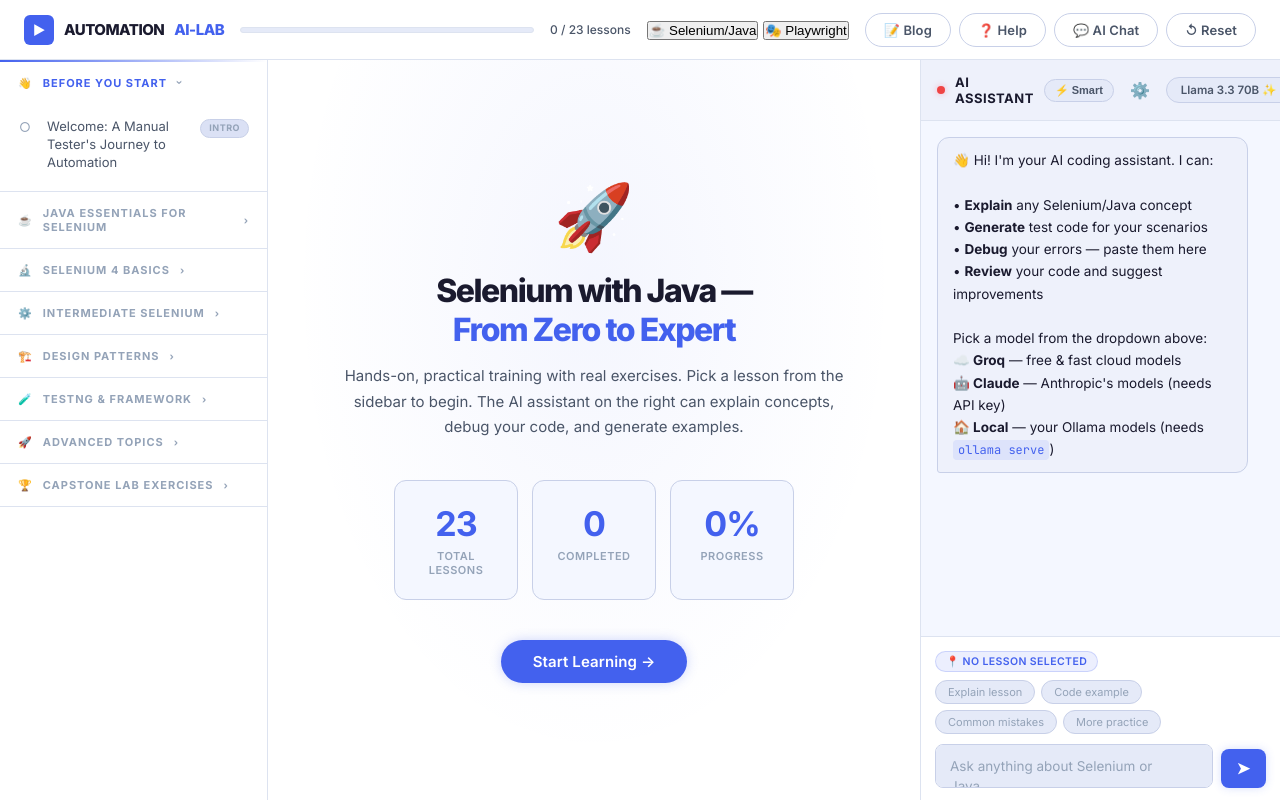
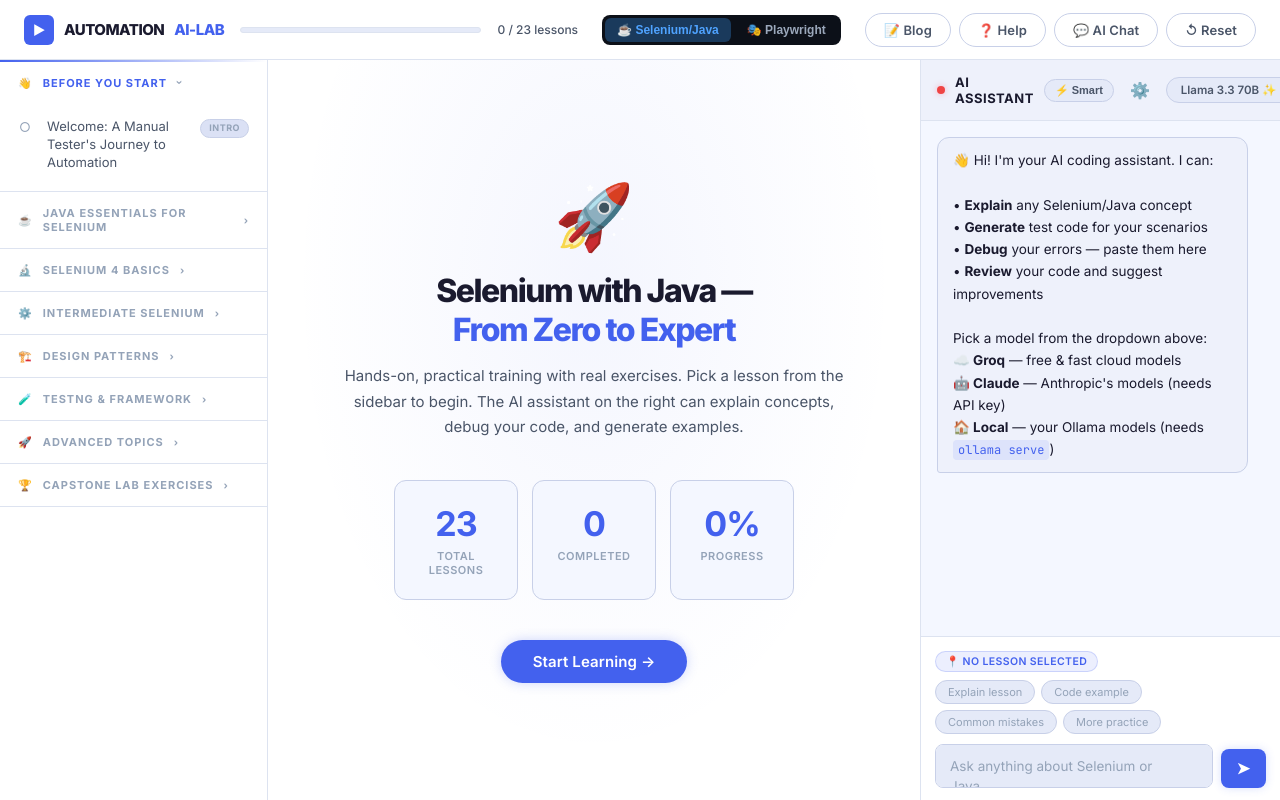
Before and after one commit to saifafzal1/selenium-java-training, a website: page public/index.html in a window 1280 px wide. Drawn offline with nearby package versions, Linux system fonts and the light colour scheme; no server answers.

Commit message:
Add style.css with course switcher styles

```diff
--- a/public/css/style.css
+++ b/public/css/style.css
@@ -1,36 +1,51 @@
 @import url('https://fonts.googleapis.com/css2?family=Inter:wght@300;400;500;600;700;800&family=JetBrains+Mono:wght@400;500&display=swap');
 
-/* ── Light theme — white + blue accent ──────────────────────────────
+/* ── Light theme — white + blue accent ────────────────────────
    Clean white background, #4361EE blue, dark navy text
-   ───────────────────────────────────────────────── */
+   ─────────────────────────────────────────────────────────── */
 :root {
+  /* Backgrounds — white / light blue-tint */
   --bg:      #ffffff;
   --bg2:     #f4f7ff;
   --bg3:     #eef1fb;
   --bg4:     #e5eaf8;
   --bg5:     #dbe1f5;
+
+  /* Borders */
   --border:  #dde3f0;
   --border2: #c8d0e8;
+
+  /* Accent — vivid blue */
   --lime:     #4361EE;
   --lime2:    #3350D9;
   --lime-dim: rgba(67,97,238,.1);
   --lime-glow: 0 0 20px rgba(67,97,238,.2);
+
+  /* Status colors */
   --red:    #ef4444;
   --orange: #f97316;
   --blue:   #4361EE;
+
+  /* Text */
   --text:   #1a1a2e;
   --text2:  #4a5568;
   --text3:  #94a3b8;
   --white:  #1a1a2e;
+
+  /* Layout */
   --sidebar-w: 268px;
   --chat-w:    360px;
   --header-h:  60px;
   --radius:    12px;
   --radius-sm: 8px;
   --radius-pill: 100px;
+
+  /* Fonts — Inter everywhere, JetBrains Mono for code */
   --font:      'Inter', -apple-system, sans-serif;
   --font-mono: 'Inter', -apple-system, sans-serif;
   --code-font: 'JetBrains Mono', monospace;
+
+  /* Shadows */
   --shadow-sm: 0 2px 8px rgba(67,97,238,.08);
   --shadow-md: 0 4px 20px rgba(67,97,238,.12);
   --shadow-lg: 0 8px 40px rgba(67,97,238,.15);
@@ -51,6 +66,7 @@ html, body {
 ::-webkit-scrollbar-thumb { background: var(--border2); border-radius: 3px; }
 ::-webkit-scrollbar-thumb:hover { background: var(--text3); }
 
+/* ── Header ─────────────────────────────────────────────────── */
 #header {
   position: fixed; top: 0; left: 0; right: 0; z-index: 100;
   height: var(--header-h);
@@ -74,6 +90,7 @@ html, body {
 }
 .logo span { color: var(--lime); }
 
+/* Progress */
 #header .progress-bar-wrap {
   flex: 1; max-width: 360px;
   background: var(--bg4); border-radius: var(--radius-pill);
@@ -91,6 +108,7 @@ html, body {
 }
 #header .header-right { margin-left: auto; display: flex; gap: 8px; }
 
+/* ── Buttons ─────────────────────────────────────────────────── */
 .btn {
   padding: 8px 18px; border-radius: var(--radius-pill); border: none;
   cursor: pointer; font-size: 13px; font-weight: 600;
@@ -115,11 +133,13 @@ html, body {
   transform: translateY(-1px);
 }
 
+/* ── Layout ─────────────────────────────────────────────────── */
 #app {
   display: flex; height: 100vh;
   padding-top: var(--header-h);
 }
 
+/* ── Sidebar ─────────────────────────────────────────────────── */
 #sidebar {
   width: var(--sidebar-w); min-width: var(--sidebar-w);
   background: #ffffff;
@@ -127,6 +147,7 @@ html, body {
   overflow-y: auto; overflow-x: hidden;
 }
 
+/* Top accent line */
 #sidebar::before {
   content: ''; display: block; height: 2px;
   background: linear-gradient(90deg, var(--lime), transparent);
@@ -200,6 +221,7 @@ html, body {
   border-color: rgba(67,97,238,.2);
 }
 
+/* ── Main content ────────────────────────────────────────────── */
 #main {
   flex: 1; overflow-y: auto; overflow-x: hidden;
   background: var(--bg);
@@ -234,6 +256,7 @@ html, body {
   border-color: rgba(255,179,71,.25);
 }
 
+/* Tabs */
 .tabs { display: flex; gap: 2px; }
 .tab {
   padding: 10px 24px; border-radius: 8px 8px 0 0;
@@ -252,6 +275,7 @@ html, body {
 .tab-content { display: none; padding: 36px 40px 52px; }
 .tab-content.active { display: block; }
 
+/* ── Lesson body ─────────────────────────────────────────────── */
 .lesson-body h2 {
   font-size: 18px; font-weight: 700; margin: 30px 0 14px;
   color: var(--white); letter-spacing: -.3px;
@@ -278,6 +302,7 @@ html, body {
 }
 .lesson-body li::marker { color: var(--lime); }
 
+/* Links — warm orange tint */
 .lesson-body a,
 .msg.assistant a {
   color: #4361EE;
@@ -292,6 +317,7 @@ html, body {
   text-decoration-color: rgba(67,97,238,.7);
 }
 
+/* Code blocks — dark terminal style */
 .lesson-body pre {
   background: #1e2235;
   border: 1px solid var(--border2);
@@ -307,6 +333,7 @@ html, body {
   box-shadow: var(--shadow-md);
   position: relative;
 }
+/* Terminal dot decorations */
 .lesson-body pre::before {
   content: '● ● ●';
   position: absolute; top: 8px; left: 14px;
@@ -326,6 +353,7 @@ html, body {
   color: var(--lime);
 }
 
+/* Syntax highlighting — 3Pillar blue-black palette */
 .kw  { color: #ff7b72; font-weight: 500; }
 .cls { color: #79c0ff; }
 .str { color: var(--lime); }
@@ -334,6 +362,7 @@ html, body {
 .ann { color: #ffa657; }
 .met { color: #A8C4E0; }
 
+/* Tables */
 .lesson-body table {
   width: 100%; border-collapse: collapse; margin: 16px 0;
   font-size: 13.5px; overflow: hidden; border-radius: var(--radius);
@@ -351,6 +380,7 @@ html, body {
 }
 .lesson-body tr:hover td { background: var(--bg3); }
 
+/* ── Exercise panel ──────────────────────────────────────────── */
 .exercise-panel {
   background: #ffffff;
   border: 1px solid var(--border2);
@@ -400,6 +430,7 @@ html, body {
 .solution-box.open { display: block; animation: fadeIn .2s ease; }
 @keyframes fadeIn { from { opacity:0; transform: translateY(-4px); } to { opacity:1; transform:none; } }
 
+/* Complete / nav buttons */
 .complete-btn {
   display: inline-flex; align-items: center; gap: 8px;
   padding: 10px 24px; border-radius: var(--radius-pill);
@@ -424,6 +455,7 @@ html, body {
   border-top: 1px solid var(--border);
 }
 
+/* ── Notes ───────────────────────────────────────────────────── */
 #notes-area {
   width: 100%; min-height: 130px; resize: vertical;
   background: var(--bg2); border: 1px solid var(--border2);
@@ -439,6 +471,7 @@ html, body {
 #save-note-btn { margin-top: 10px; }
 .note-saved-msg { font-size: 12px; color: var(--lime); margin-left: 10px; font-weight: 600; }
 
+/* ── Chat Panel ──────────────────────────────────────────────── */
 #chat-panel {
   width: var(--chat-w); min-width: var(--chat-w);
   background: var(--bg2); border-left: 1px solid var(--border);
@@ -571,6 +604,7 @@ html, body {
 #chat-send:hover { background: var(--lime2); box-shadow: var(--lime-glow); transform: scale(1.05); }
 #chat-send:disabled { background: var(--bg4); color: var(--text3); box-shadow: none; transform: none; cursor: not-allowed; }
 
+/* ── Welcome screen ──────────────────────────────────────────── */
 #welcome-screen {
   display: flex; flex-direction: column;
   align-items: center; justify-content: center;
@@ -613,6 +647,7 @@ html, body {
   font-family: var(--font-mono);
 }
 
+/* ── File mode banner ────────────────────────────────────────── */
 #file-mode-banner {
   background: linear-gradient(90deg, #f59e0b, #fbbf24);
   color: #1a1000; font-size: 12.5px; font-weight: 500;
@@ -625,6 +660,7 @@ html, body {
 }
 #file-mode-banner strong { color: #000; }
 
+/* ── AdSense slot ────────────────────────────────────────────── */
 #ad-slot-top {
   margin: 0 24px 0;
   padding: 8px 0 4px;
@@ -636,10 +672,12 @@ html, body {
   margin-bottom: 6px;
 }
 .ad-placeholder {
-  min-height: 0;
+  min-height: 0; /* collapses when empty (no active AdSense code) */
 }
+/* When AdSense <ins> is active, give it breathing room */
 #ad-slot-top ins { display: block; }
 
+/* ── Affiliate Resources Panel ───────────────────────────────── */
 #affiliate-panel {
   margin: 32px 0 0;
   padding: 24px;
@@ -691,6 +729,7 @@ html, body {
   margin-top: 4px; letter-spacing: .3px;
 }
 
+/* ── What You'll Learn panel ─────────────────────────────────── */
 .wyll-panel {
   background: linear-gradient(135deg, rgba(67,97,238,.06), rgba(67,97,238,.02));
   border: 1px solid rgba(67,97,238,.2);
@@ -717,6 +756,7 @@ html, body {
   color: var(--lime); font-weight: 700; font-size: 12px;
 }
 
+/* ── Quiz ────────────────────────────────────────────────────── */
 .quiz-empty {
   text-align: center; padding: 60px 20px; color: var(--text2);
 }
@@ -797,6 +837,7 @@ html, body {
 .quiz-score.good    { background: rgba(255,183,71,.1);  color: #ffb747; border: 1px solid rgba(255,183,71,.3); }
 .quiz-score.retry   { background: rgba(255,77,109,.1);  color: #ff4d6d; border: 1px solid rgba(255,77,109,.3); }
 
+/* ── Copy Code button ────────────────────────────────────────── */
 .copy-code-btn {
   position: absolute; top: 10px; right: 12px;
   background: var(--bg4); border: 1px solid var(--border2);
@@ -809,6 +850,7 @@ html, body {
 .copy-code-btn.copied { color: #3cff8f; border-color: rgba(60,255,143,.4); background: rgba(60,255,143,.08); }
 .solution-box .copy-code-btn { top: 8px; right: 8px; }
 
+/* ── Certificate Modal ───────────────────────────────────────── */
 #cert-modal { display: none; }
 #cert-box {
   background: linear-gradient(145deg, #0C1018, #111827);
@@ -880,6 +922,7 @@ html, body {
   .cert-badge { background: #4361EE; }
 }
 
+/* ── Smart Mode button ───────────────────────────────────────── */
 .smart-mode-btn {
   background: var(--bg4);
   border: 1px solid var(--border2);
@@ -911,6 +954,7 @@ html, body {
 }
 .settings-gear-btn:hover { color: var(--text); }
 
+/* ── Chain status message ────────────────────────────────────── */
 .msg.assistant.chain-status {
   background: var(--bg4);
   border-left: 3px solid var(--lime);
@@ -922,10 +966,11 @@ html, body {
 .msg.assistant.chain-status strong { color: var(--lime); }
 .msg.assistant.chain-status em { color: var(--text); }
 
+/* ── Save to Project button (on code blocks) ─────────────────── */
 .save-code-btn {
   position: absolute;
   top: 8px;
-  right: 72px;
+  right: 72px; /* to the left of Copy button */
   padding: 4px 10px;
   font-size: 11px;
   font-weight: 600;
@@ -942,6 +987,7 @@ pre:hover .save-code-btn,
 .save-code-btn:hover { background: var(--lime); color: #000; border-color: var(--lime); }
 .save-code-btn.saved { background: #22c55e; color: #000; border-color: #22c55e; opacity: 1; }
 
+/* ── Settings panel (slide-in from right) ───────────────────── */
 #settings-overlay {
   position: fixed;
   inset: 0;
@@ -1032,6 +1078,7 @@ pre:hover .save-code-btn,
 .settings-status.warn  { color: var(--orange); }
 .settings-status.error { color: var(--red); }
 
+/* Toggle switch */
 .settings-toggle-row {
   display: flex;
   align-items: center;
@@ -1069,6 +1116,7 @@ pre:hover .save-code-btn,
   background: var(--lime);
 }
 
+/* ── Toast notifications ─────────────────────────────────────── */
 #toast-container {
   position: fixed;
   bottom: 24px;
@@ -1128,11 +1176,13 @@ pre:hover .save-code-btn,
 .toast-close:hover { color: var(--text); }
 .toast span { flex: 1; }
 
+/* ── Lab meta badges ─────────────────────────────────────────── */
 .meta-tag.lab-badge { background: rgba(124,58,237,.12); color: #7c3aed; border: 1px solid rgba(124,58,237,.3); }
 .meta-tag.diff-intermediate { background: rgba(251,191,36,.12); color: #b45309; border: 1px solid #fbbf24; }
 .meta-tag.diff-advanced     { background: rgba(239,68,68,.12);  color: #dc2626; border: 1px solid #f87171; }
 .meta-tag.diff-expert       { background: rgba(67,97,238,.12);  color: var(--accent); border: 1px solid var(--accent); }
 
+/* ── Lab Evaluation / Rubric ─────────────────────────────────── */
 .lab-tab { position: relative; }
 .lab-tab::after {
   content: 'LAB';
@@ -1156,6 +1206,7 @@ pre:hover .save-code-btn,
   font-size: 13px; font-weight: 700; white-space: nowrap; flex-shrink: 0;
 }
 
+/* Level colours */
 .level-expert       { background: rgba(67,97,238,.15); color: #4361EE; border: 1.5px solid #4361EE; }
 .level-advanced     { background: rgba(52,211,153,.12); color: #059669; border: 1.5px solid #34d399; }
 .level-intermediate { background: rgba(251,191,36,.12); color: #b45309; border: 1.5px solid #fbbf24; }
@@ -1234,6 +1285,7 @@ pre:hover .save-code-btn,
 }
 .eval-reset-btn { font-size: 12px; padding: 6px 14px; }
 
+/* ── Responsive ──────────────────────────────────────────────── */
 @media (max-width: 1100px) { :root { --chat-w: 300px; } }
 @media (max-width: 900px)  { #chat-panel { display: none; } }
 @media (max-width: 650px) {
@@ -1244,3 +1296,16 @@ pre:hover .save-code-btn,
 @media (max-width: 480px) {
   #settings-panel { width: 100%; }
 }
+
+/* ── Course Switcher ─────────────────────────────────────────── */
+.course-switcher {
+  display: flex; gap: 4px; background: #0C1018; border-radius: 8px; padding: 3px;
+  margin: 0 8px;
+}
+.course-switch-btn {
+  background: none; border: none; color: #9BA8BB; font-size: 12px; font-weight: 600;
+  padding: 5px 12px; border-radius: 6px; cursor: pointer; transition: all .2s; white-space: nowrap;
+}
+.course-switch-btn:hover { color: #E8EDF5; background: #1C2A3A; }
+.course-switch-btn.active { background: #1a3a5c; color: #4FA3FF; }
+@media (max-width: 900px) { .course-switcher { display: none; } }
```
